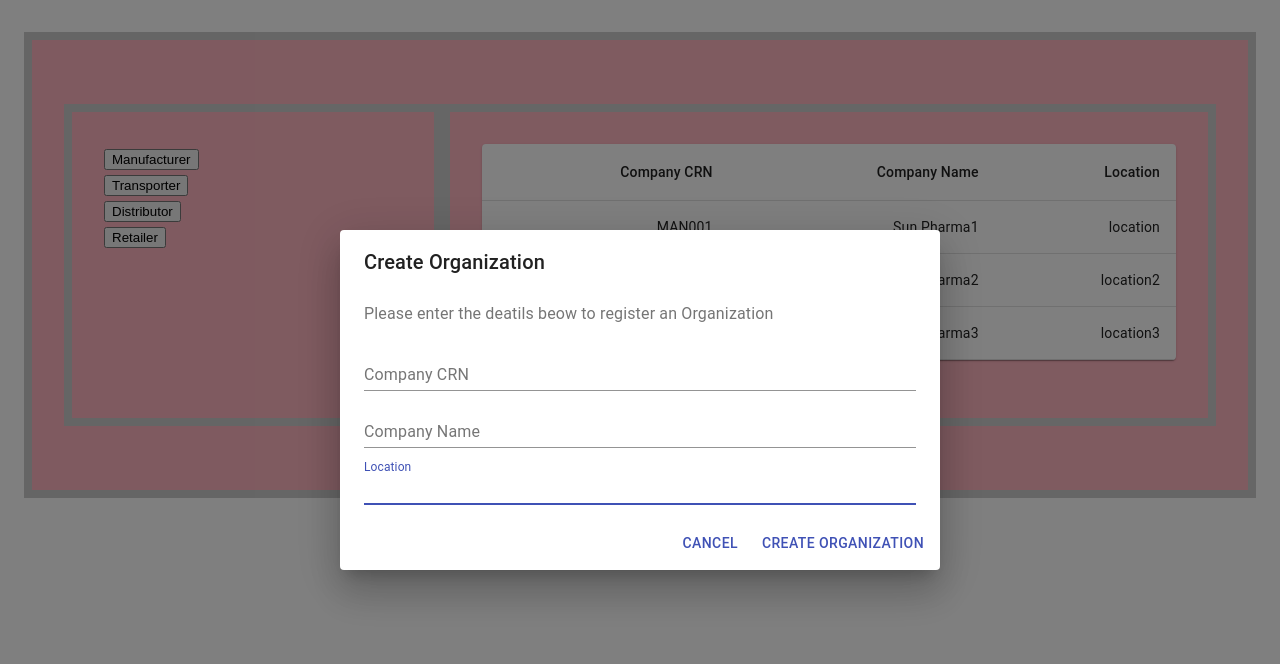
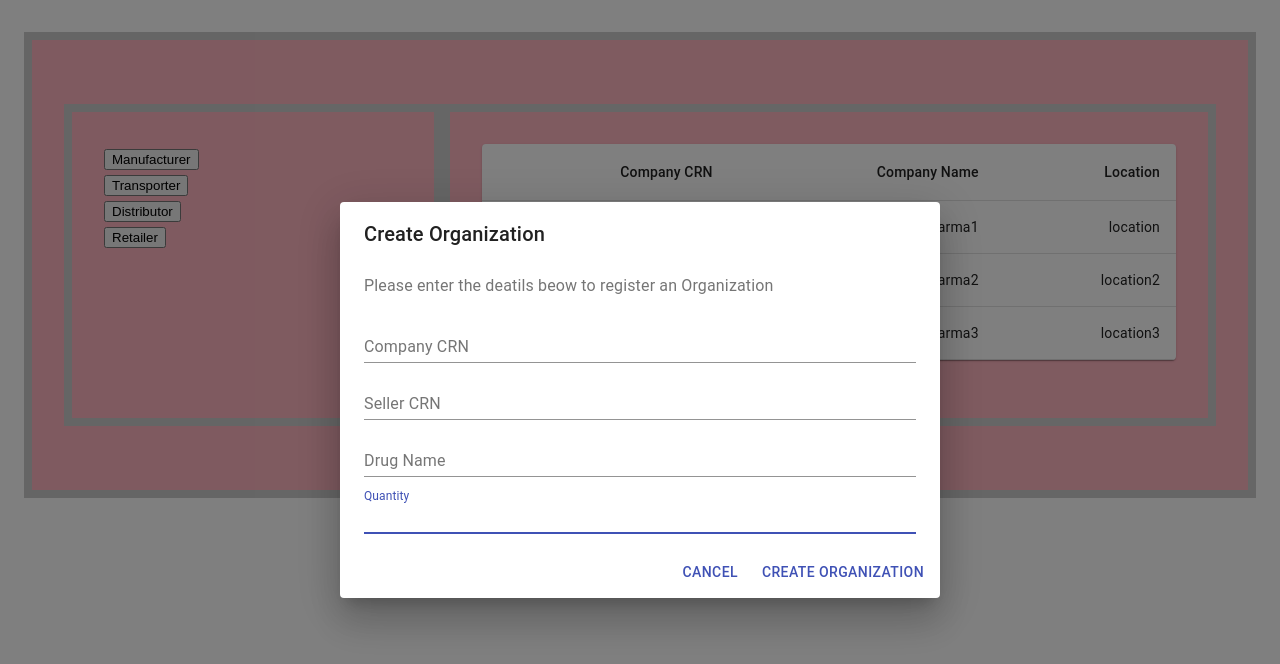
Before and after one commit to UGUP/DrugApplication, a React (Create React App) app: page /admin in a window 1280 px wide. Both pictures are taken after a click on the button "Create Organization". Shown: the top 664 px of the page. Built offline with nearby package versions, Linux system fonts and the light colour scheme.

Commit message:
Dialog updates

```diff
--- a/src/DialogueForms/CreateDrugDialogue.js
+++ b/src/DialogueForms/CreateDrugDialogue.js
@@ -21,7 +21,7 @@ export default class CreateDrugDialogue extends React.Component {
     return (
       <div>
         <Dialog
-          open={this.props.openCreateDrugDialogue}
+          open={this.props.shouldShowCreateDrugDialog}
           onClose={() => this.props.onDialogClosed()}
           aria-labelledby="form-dialog-title"
         >
--- a/src/DialogueForms/Registerorganization.js
+++ b/src/DialogueForms/Registerorganization.js
@@ -12,15 +12,12 @@ export default class Registerorganization extends React.Component {
   constructor(props) {
     super();
     this.state = {
-      companyCRN: "",
-      companyName: "",
-      location: "",
-      organizationRole: "manufacturer"
+      buyerCRN: "",
+      sellerCRN: "",
+      drugName: "",
+      quantity: "",
+      organizationRole: "distributor"
     }
-  }
-
-  componentDidMount() {
-    this.props.onDialogClosed();
   }
 
   render() {
@@ -45,31 +42,42 @@ export default class Registerorganization extends React.Component {
               type="email"
               onChange={event => {
                 const { value } = event.target;
-                this.setState({ companyCRN: value });
+                this.setState({ buyerCRN: value });
               }}
               fullWidth
             />
             <TextField
               autoFocus
               margin="dense"
-              id="companyName"
-              label="Company Name"
+              id="sellerCRN"
+              label="Seller CRN"
               type="email"
               onChange={event => {
                 const { value } = event.target;
-                this.setState({ companyName: value });
+                this.setState({ sellerCRN: value });
               }}
               fullWidth
             />
             <TextField
               autoFocus
               margin="dense"
-              id="Location"
-              label="Location"
+              id="drugName"
+              label="Drug Name"
               type="email"
               onChange={event => {
                 const { value } = event.target;
-                this.setState({ location: value });
+                this.setState({ drugName: value });
+              }}
+              fullWidth
+            />
+            <TextField
+              autoFocus
+              margin="dense"
+              id="quanity"
+              label="Quantity"
+              onChange={event => {
+                const { value } = event.target;
+                this.setState({ quantity: value });
               }}
               fullWidth
             />
--- a/src/ShipmentDrugPo.js/DrugList.js
+++ b/src/ShipmentDrugPo.js/DrugList.js
@@ -7,14 +7,14 @@ import TableContainer from "@material-ui/core/TableContainer";
 import TableHead from "@material-ui/core/TableHead";
 import TableRow from "@material-ui/core/TableRow";
 import Paper from "@material-ui/core/Paper";
-import RetailDrugDialogue from "../DialogueForms/RetailDrugDialogue";
+import CreateDrugDialogue from "../DialogueForms/CreateDrugDialogue";
 
 export default class DrugList extends React.Component {
   constructor(props) {
     super();
     this.state = {
       row: this.initiStateWithDummyData(),
-      openCreateOrganizationDialogue: false,
+      shouldShowCreateDrugDialog: false,
     };
 
     this.handleClick = this.handleClick.bind(this);
@@ -37,13 +37,13 @@ export default class DrugList extends React.Component {
       });
     }
     this.setState({
-      openCreateOrganizationDialogue: false,
+      shouldShowCreateDrugDialog: false,
     });
   }
 
   handleClick() {
     this.setState({
-      openCreateOrganizationDialogue: true,
+      shouldShowCreateDrugDialog: true,
     });
   }
 
@@ -82,9 +82,9 @@ export default class DrugList extends React.Component {
         >
           Create Drug
         </button>
-        <RetailDrugDialogue
-          openCreateOrganizationDialogue={
-            this.state.openCreateOrganizationDialogue
+        <CreateDrugDialogue
+          shouldShowCreateDrugDialog={
+            this.state.shouldShowCreateDrugDialog
           }
           onDialogClosed={this.onDialogClosed}
         />
--- a/src/ShipmentDrugPo.js/PurchaseOrderList.js
+++ b/src/ShipmentDrugPo.js/PurchaseOrderList.js
@@ -21,6 +21,7 @@ export default class ManufacturerList extends React.Component {
 
     this.handleClick = this.handleClick.bind(this);
     this.onDialogClosed = this.onDialogClosed.bind(this);
+    this.onViewDialogClosed = this.onViewDialogClosed.bind(this);
   }
 
   useStyles = makeStyles({
@@ -30,6 +31,7 @@ export default class ManufacturerList extends React.Component {
   });
 
   onDialogClosed(data) {
+    console.log("here ------11222");
     if (data && data.companyCRN != "") {
       console.log(data);
       var manufacturerData = this.state.row;
@@ -38,6 +40,7 @@ export default class ManufacturerList extends React.Component {
         row: manufacturerData,
       });
     }
+    console.log("here ------");
     this.setState({
       openCreateOrganizationDialogue: false,
     });
@@ -56,7 +59,7 @@ export default class ManufacturerList extends React.Component {
     });
   }
 
-  onDialogClosed() {
+  onViewDialogClosed() {
     console.log("On Dialog Closed");
     this.setState({
       showPurchaseOrderDetails: false,
@@ -111,7 +114,7 @@ export default class ManufacturerList extends React.Component {
         <PurchaseOrderDetails
           purchaseOrderDetials={this.state.purchaseOrderDetials}
           openViewPurchaseDialog={this.state.showPurchaseOrderDetails}
-          onDialogClosed={this.onDialogClosed}
+          onDialogClosed={this.onViewDialogClosed}
         />
       </div>
     );
```
